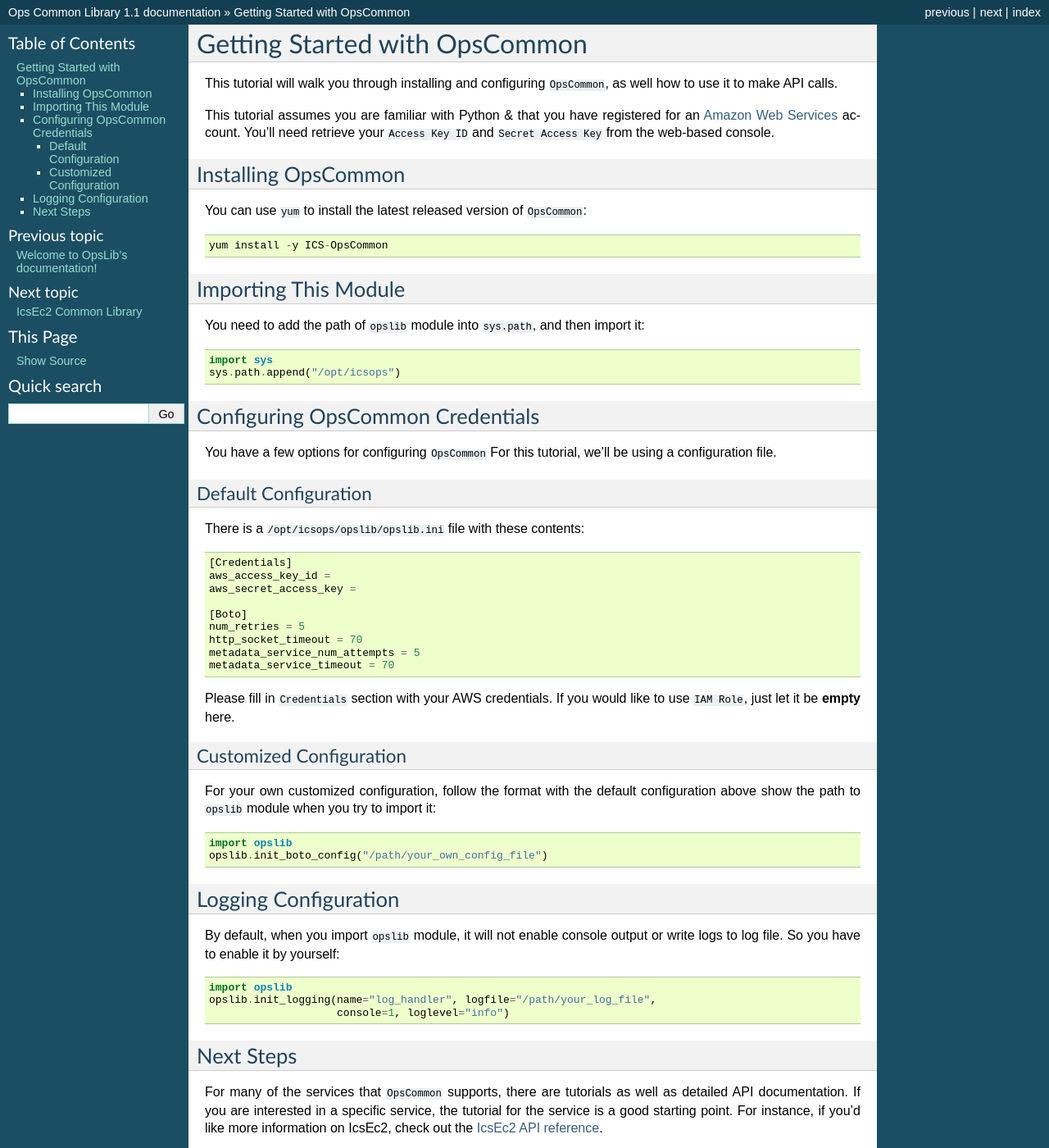
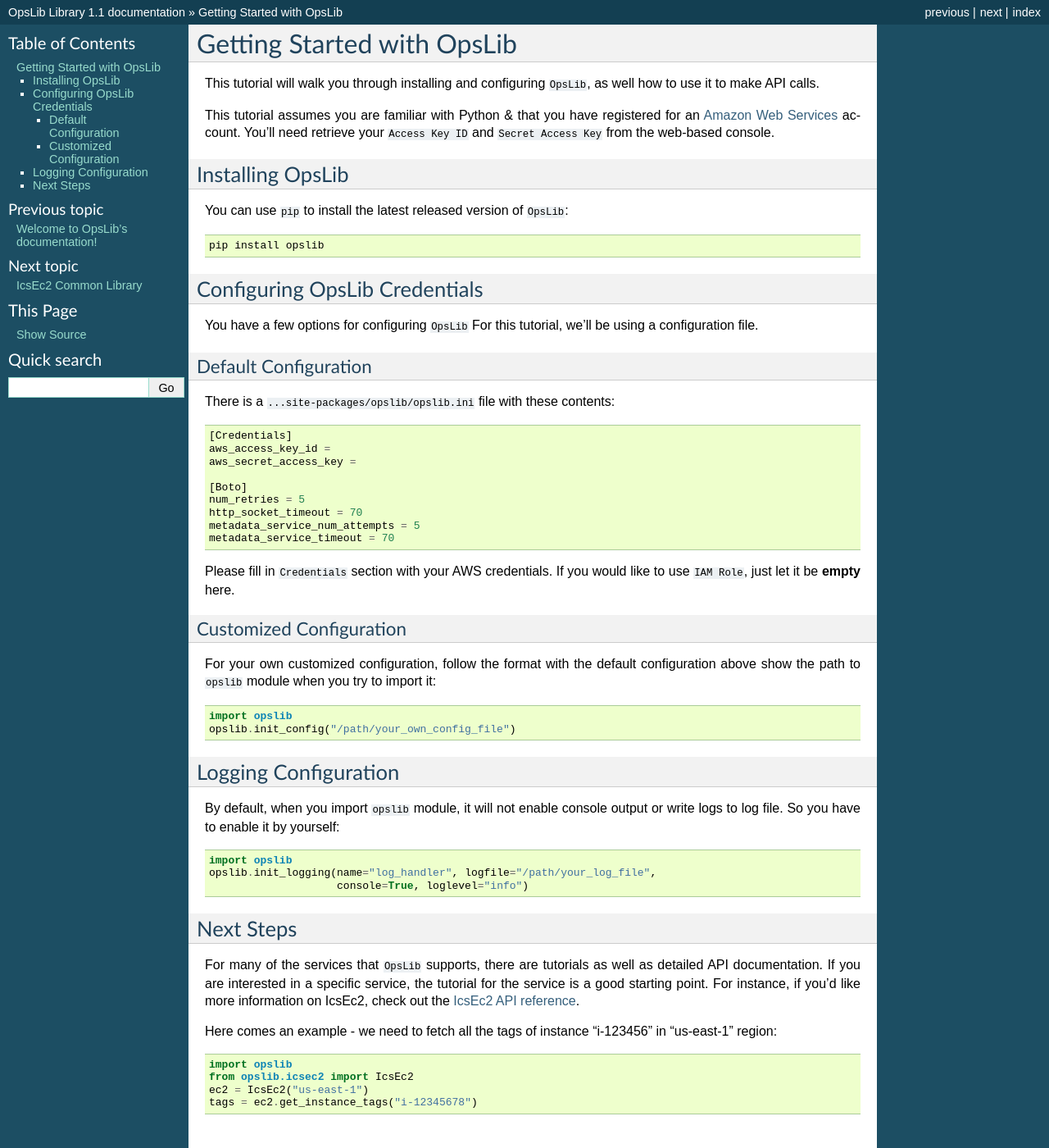
Before and after one commit to henrysher/opslib, a Sphinx documentation site: the page built from docs/getting_started.rst, in a window 1280 px wide and 1400 px high. Shown: the whole window at 82% size. Built offline with Sphinx 7.4.7, drawn with Linux system fonts in a browser that asks for light colours; formulas are drawn with MathJax 3; some of the changed text lies outside the part shown.

Commit message:
Refine the document

```diff
--- a/docs/conf.py
+++ b/docs/conf.py
@@ -1,6 +1,6 @@
 # -*- coding: utf-8 -*-
 #
-# OpsCommon documentation build configuration file, created by
+# OpsLib documentation build configuration file, created by
 # sphinx-quickstart on Sun May  5 02:09:48 2013.
 #
 # This file is execfile()d with the current directory set to its containing dir.
@@ -41,7 +41,7 @@
 master_doc = 'index'
 
 # General information about the project.
-project = u'Ops Common Library'
+project = u'OpsLib Library'
 copyright = u'2013, Henry Huang'
 
 # The version info for the project you're documenting, acts as replacement for
@@ -168,7 +168,7 @@
 #html_file_suffix = None
 
 # Output file base name for HTML help builder.
-htmlhelp_basename = 'OpsCommondoc'
+htmlhelp_basename = 'OpsLibdoc'
 
 
 # -- Options for LaTeX output --------------------------------------------------
@@ -187,7 +187,7 @@
 # Grouping the document tree into LaTeX files. List of tuples
 # (source start file, target name, title, author, documentclass [howto/manual]).
 latex_documents = [
-  ('index', 'OpsCommon.tex', u'OpsCommon Documentation',
+  ('index', 'OpsLib.tex', u'OpsLib Documentation',
    u'Henry Huang', 'manual'),
 ]
 
@@ -217,7 +217,7 @@
 # One entry per manual page. List of tuples
 # (source start file, name, description, authors, manual section).
 man_pages = [
-    ('index', 'OpsCommon', u'OpsCommon Documentation',
+    ('index', 'OpsLib', u'OpsLib Documentation',
      [u'Henry Huang'], 1)
 ]
 
@@ -231,8 +231,8 @@
 # (source start file, target name, title, author,
 #  dir menu entry, description, category)
 texinfo_documents = [
-  ('index', 'OpsCommon', u'ICS Ops Common Library Documentation',
-   u'Henry Huang', 'OpsCommon', 'Common Library for ICS Ops Team',
+  ('index', 'OpsLib', u'Library for AWS Operations Documentation',
+   u'Henry Huang', 'OpsLib', 'Common Library for AWS Operations',
    'Miscellaneous'),
 ]
 
--- a/docs/getting_started.rst
+++ b/docs/getting_started.rst
@@ -1,10 +1,10 @@
 .. _getting-started:
 
-==============================
-Getting Started with OpsCommon
-==============================
+===========================
+Getting Started with OpsLib
+===========================
 
-This tutorial will walk you through installing and configuring ``OpsCommon``, as
+This tutorial will walk you through installing and configuring ``OpsLib``, as
 well how to use it to make API calls.
 
 This tutorial assumes you are familiar with Python & that you have registered
@@ -14,32 +14,23 @@
 .. _`Amazon Web Services`: https://aws.amazon.com/
 
 
-Installing OpsCommon
---------------------
+Installing OpsLib
+-----------------
 
-You can use ``yum`` to install the latest released version of ``OpsCommon``::
+You can use ``pip`` to install the latest released version of ``OpsLib``::
 
-    yum install -y ICS-OpsCommon
+    pip install opslib
 
 
-Importing This Module
----------------------
-
-You need to add the path of ``opslib`` module into ``sys.path``, and then import it::
-
-    import sys
-    sys.path.append("/opt/icsops")
-
-
-Configuring OpsCommon Credentials
+Configuring OpsLib Credentials
 ---------------------------------
 
-You have a few options for configuring ``OpsCommon``
+You have a few options for configuring ``OpsLib``
 For this tutorial, we'll be using a configuration file.
 
 Default Configuration
 =====================
-There is a ``/opt/icsops/opslib/opslib.ini`` file with these contents::
+There is a ``...site-packages/opslib/opslib.ini`` file with these contents::
 
     [Credentials]
     aws_access_key_id =
@@ -61,7 +52,7 @@
 show the path to ``opslib`` module when you try to import it::
 
     import opslib
-    opslib.init_boto_config("/path/your_own_config_file")
+    opslib.init_config("/path/your_own_config_file")
 
 
 Logging Configuration
@@ -71,13 +62,13 @@
 
     import opslib
     opslib.init_logging(name="log_handler", logfile="/path/your_log_file",
-                        console=1, loglevel="info")
+                        console=True, loglevel="info")
 
 
 Next Steps
 ----------
 
-For many of the services that ``OpsCommon`` supports, there are tutorials as
+For many of the services that ``OpsLib`` supports, there are tutorials as
 well as detailed API documentation.
 If you are interested in a specific service, the tutorial for the service
 is a good starting point.
```
